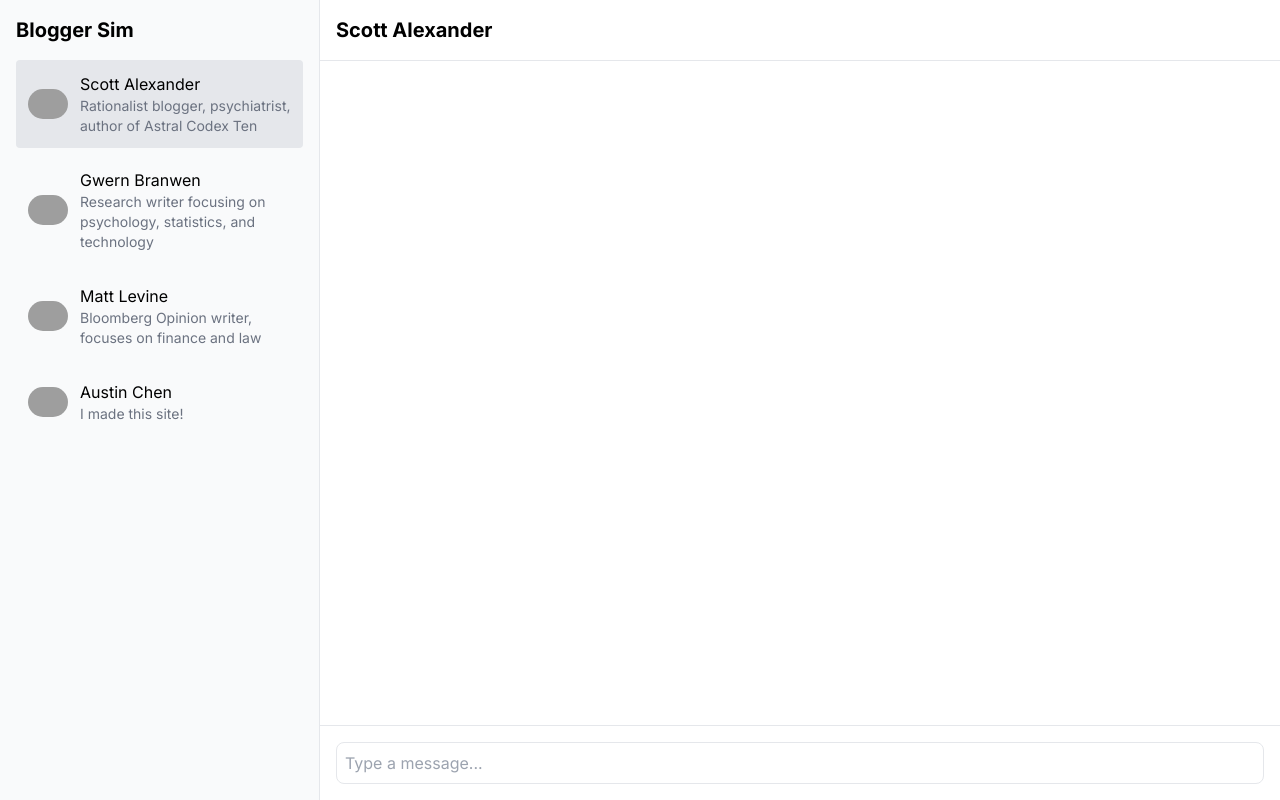
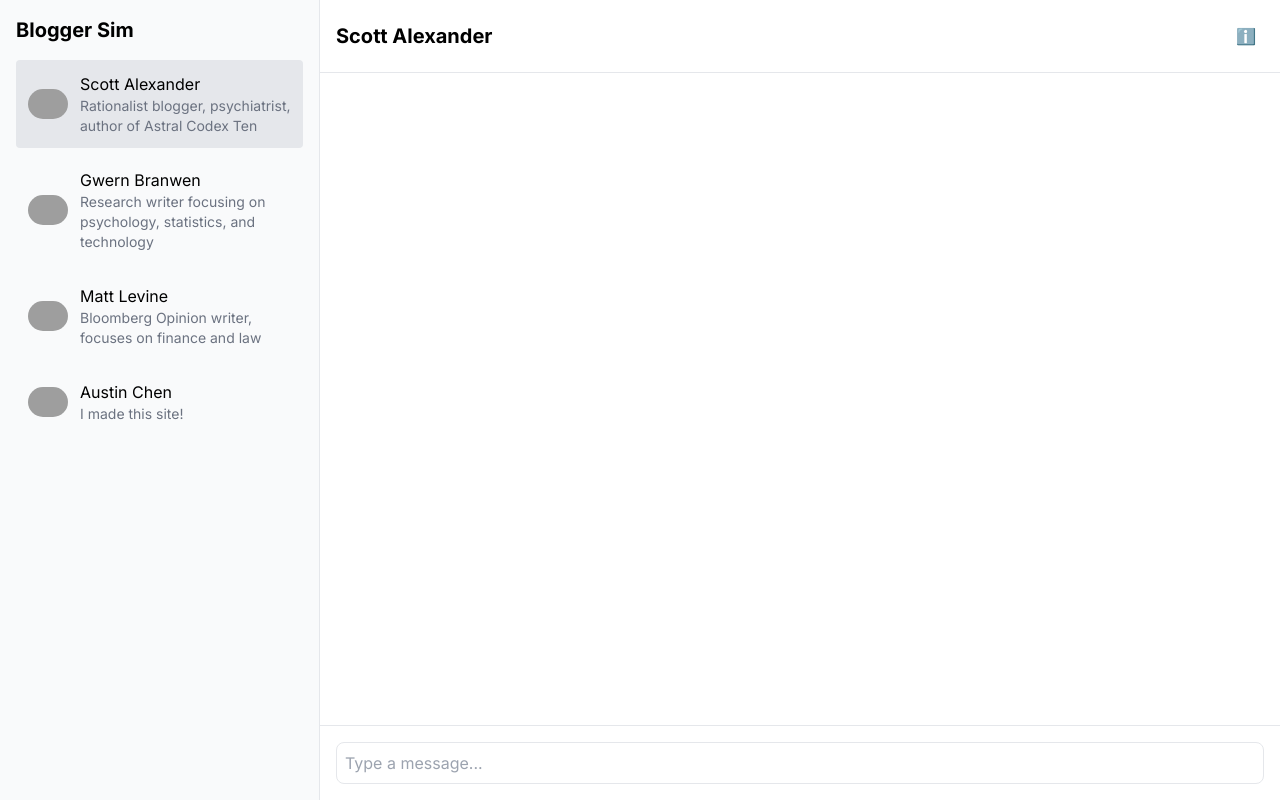
Before and after one commit to akrolsmir/subsim, a Next.js app: page /chat in a window 1280 px wide. Both pictures are taken after a click on the element 159 px from the left and 104 px from the top of the page. Built offline with nearby package versions, Linux system fonts and the light colour scheme; grey boxes are pictures that could not be loaded.

Commit message:
Show prompt

```diff
--- a/app/chat/page.tsx
+++ b/app/chat/page.tsx
@@ -52,6 +52,7 @@
 
 export default function ChatPage() {
   const [selectedBlogger, setSelectedBlogger] = useState<Blogger | null>(null)
+  const [showPrompt, setShowPrompt] = useState(false)
   const { messages, input, handleInputChange, handleSubmit } = useChat({
     api: '/api/chat',
     body: { bloggerId: selectedBlogger?.id },
@@ -98,9 +99,21 @@
       <div className="flex-1 flex flex-col">
         {selectedBlogger ? (
           <>
-            <div className="p-4 border-b">
+            <div className="p-4 border-b flex justify-between items-center">
               <h2 className="text-xl font-bold">{selectedBlogger.name}</h2>
+              <button
+                onClick={() => setShowPrompt(!showPrompt)}
+                className="p-2 text-gray-500 hover:text-gray-700"
+                title="Show prompt"
+              >
+                ℹ️
+              </button>
             </div>
+            {showPrompt && (
+              <div className="p-4 bg-gray-50 border-b whitespace-pre-wrap">
+                {getBloggerPrompt(selectedBlogger.id)}
+              </div>
+            )}
             <div className="flex-1 overflow-y-auto p-4 space-y-4">
               {messages.map((message) => (
                 <div
```
